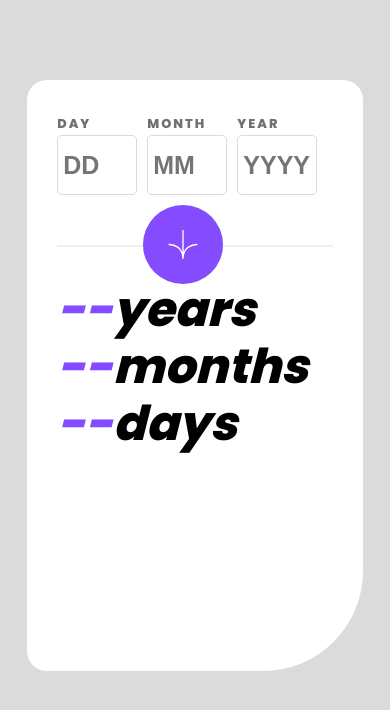
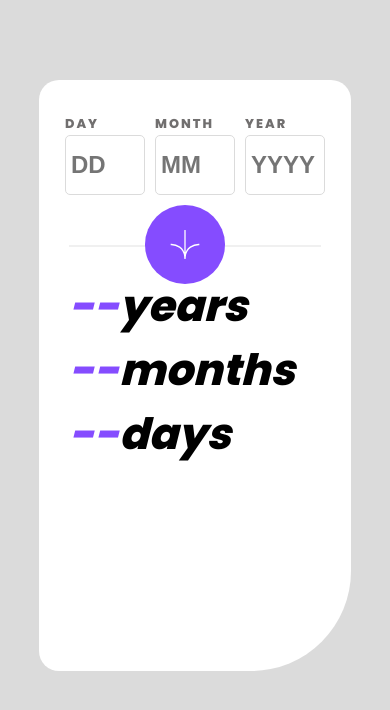
Before and after one commit to Techylawyer/age-calculator-app, a plain HTML site: page index.html in a window 390 px wide. Drawn offline with Linux system fonts and the light colour scheme.

Commit message:
reponsive changes

```diff
--- a/style.css
+++ b/style.css
@@ -61,7 +61,7 @@ input {
     color: var(--Smokey-grey);
     border: 1px solid var(--Light-grey);
     border-radius: 5px;
-    font-size: 25px;
+    font-size: 1.5rem;
     font-weight: bold;
 }
 
@@ -134,15 +134,17 @@ small {
 @media screen and (max-width:576px) {
     main {
     height: 70vh;
-    width: 86vw;
+    width: 80vw;
     margin: 80px auto;
-    padding: 30px;
+    padding: 30px 30px;
     border-radius: 20px 20px 100px 20px;
     }
 
     form {
         gap: 10px;
         margin-bottom: 50px;
+        justify-content: center;
+        align-items: center;
     }
 
     .title {
@@ -161,11 +163,11 @@ small {
 
     img {
     top: -73px;
-    left: 80px;
+    left: 70px;
     }
 
     .output {
-    font-size: 3em;
-    margin-top: 0;
+    font-size: 2.7em;
+    margin: 0;
     }
 }
```
